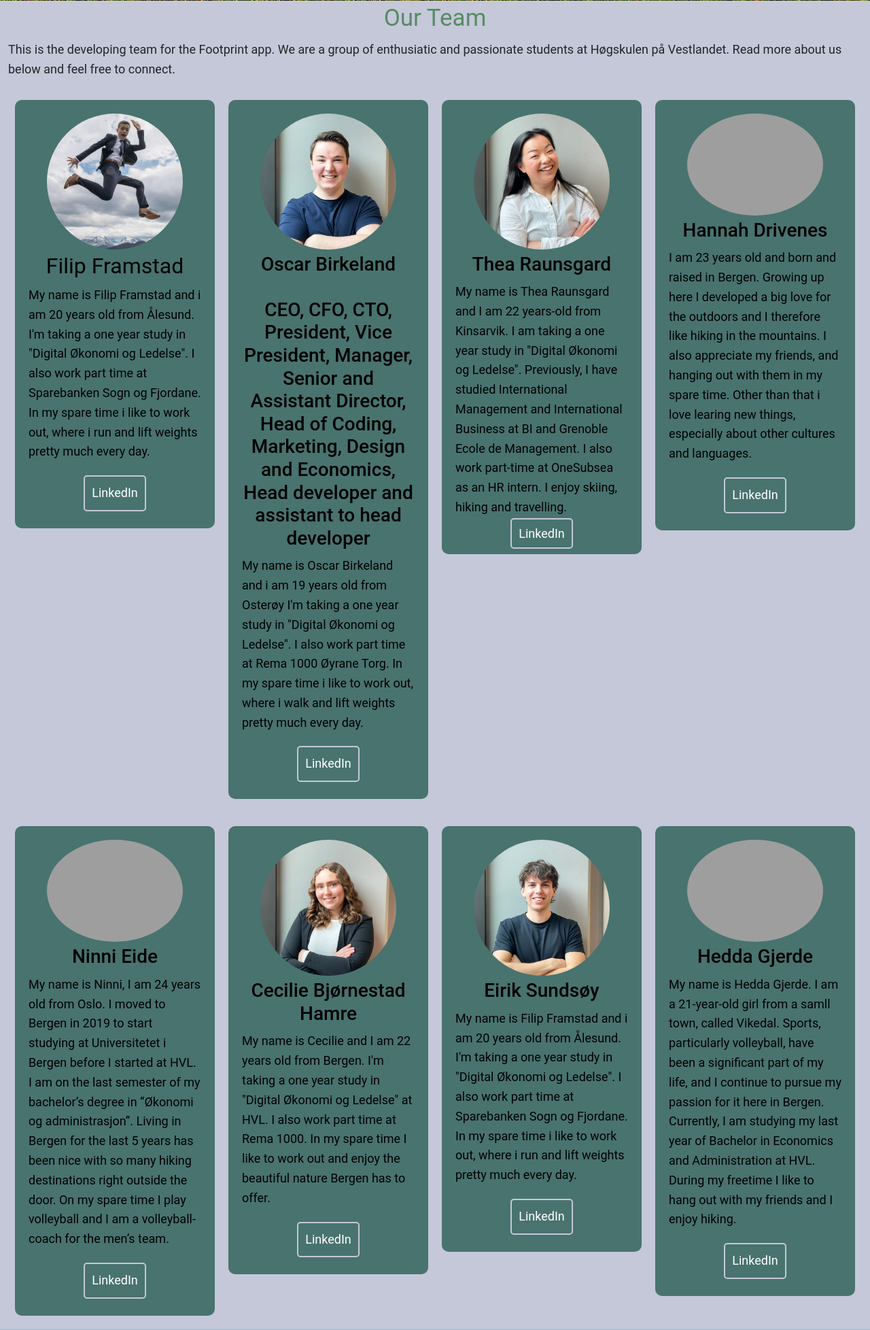
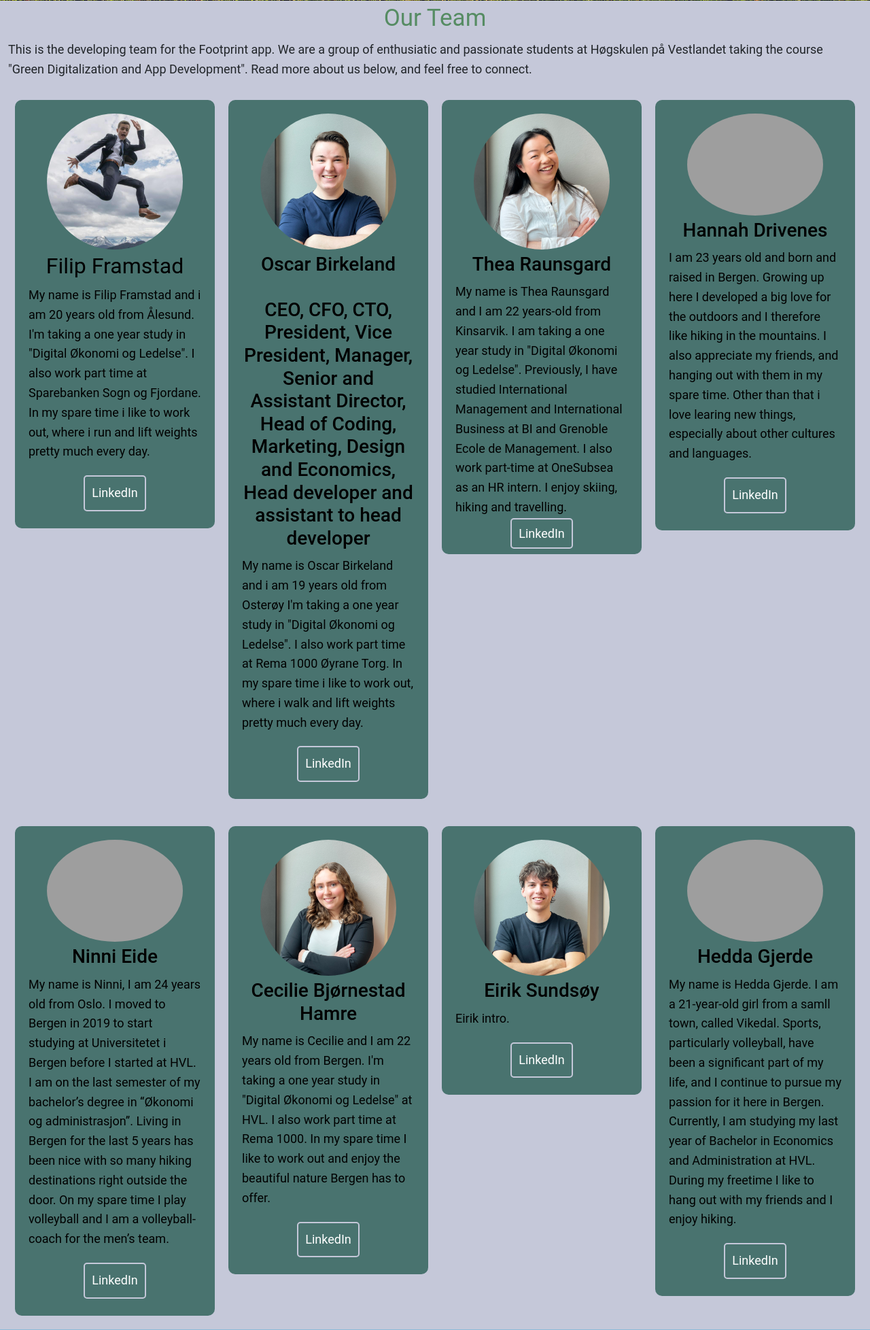
Before and after one commit to filipframstad/Carbon-App-2024---Group-2---Test, a Flask app: page / in a window 1280 px wide. Shown: the part 469-2425 px from the top of the page at 68% size. Run offline with Flask 3, Linux system fonts and the light colour scheme; some libraries are stand-ins or nearby versions; grey boxes are pictures that could not be loaded.

Commit message:
Update home.html

```diff
--- a/capp/templates/home.html
+++ b/capp/templates/home.html
@@ -52,8 +52,7 @@
       <h1 style="text-align:center;"><span class="text-logo">Our Team</span></h1>
       <p>
         This is the developing team for the Footprint app. We are a group of enthusiatic and passionate students at
-        Høgskulen på Vestlandet. Read more about us below and feel free to connect.
-
+        Høgskulen på Vestlandet taking the course "Green Digitalization and App Development". Read more about us below, and feel free to connect.
       </p>
     </div>
 
@@ -135,10 +134,7 @@
       <div class="box2">
         <img src="{{url_for('static',filename='pictures/Eirik1.jpg')}}" alt="" style="border-radius: 50%; width:200px; margin: 5px 5px;">
         <h3>Eirik Sundsøy</h3>
-        <p>  My name is Filip Framstad and i am 20 years old from Ålesund. I'm taking a one year
-            study in "Digital Økonomi og Ledelse". I also work part time at
-            Sparebanken Sogn og Fjordane. In my spare time i like to work out, where
-            i run and lift weights pretty much every day.
+        <p>  Eirik intro.
           </p>
         <div class="section_container_buttons_developers">
           <a class="btn_developers" href="https://www.linkedin.com/in/eiriksundsoey/"  target="_blank">LinkedIn</a>
```
